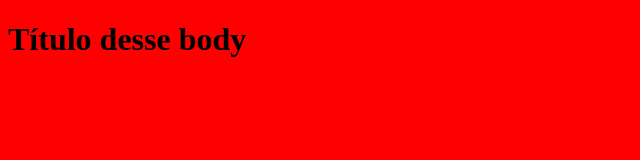
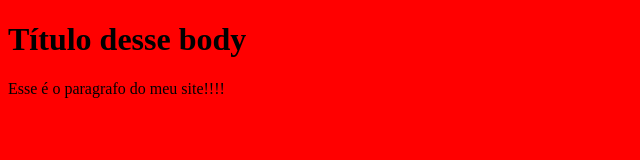
Before and after one commit to AtilaLP/projeto1, a plain HTML site: page index.html in a window 1280 px wide. Shown: the whole page, without its empty margins (0-640 px from the left). Drawn offline with Linux system fonts and the light colour scheme.

Commit message:
Adicionando o paragrafo

```diff
--- a/index.html
+++ b/index.html
@@ -8,5 +8,6 @@
 </head>
 <body>
     <h1>Título desse body</h1>
+    <p>Esse é o paragrafo do meu site!!!!</p>
 </body>
 </html>
```
